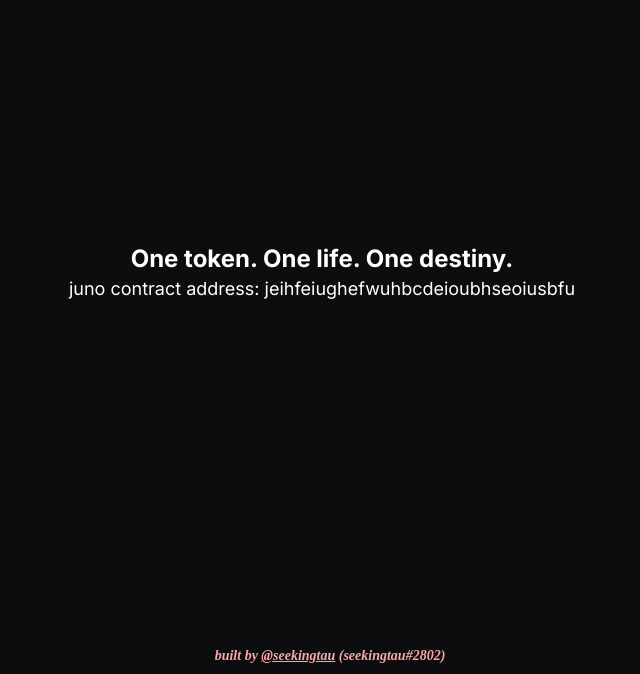
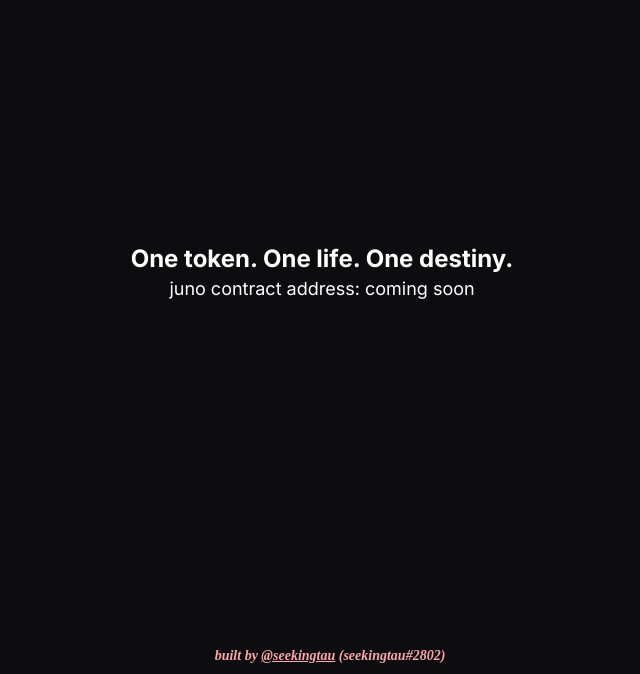
Before and after one commit to seekingtau/commie.money, a plain HTML site: page index.html in a window 1280 px wide. Shown: the part 126-800 px from the top of the page, without its empty margins (318-958 px from the left). Drawn offline with Linux system fonts and the light colour scheme; a web font is replaced by a local one.

Commit message:
Update index.html

```diff
--- a/index.html
+++ b/index.html
@@ -16,7 +16,7 @@
     </div>
     <div id="middle">
      <h3>One token. One life. One destiny.</h3>
-     <h4>juno contract address: jeihfeiughefwuhbcdeioubhseoiusbfu</h4>
+     <h4>juno contract address: coming soon</h4>
     </div>
     <footer>
             <h5>built by <a target = "_blank"href="https://twitter.com/seekingtau">@seekingtau</a> (seekingtau#2802)</h5>
```
